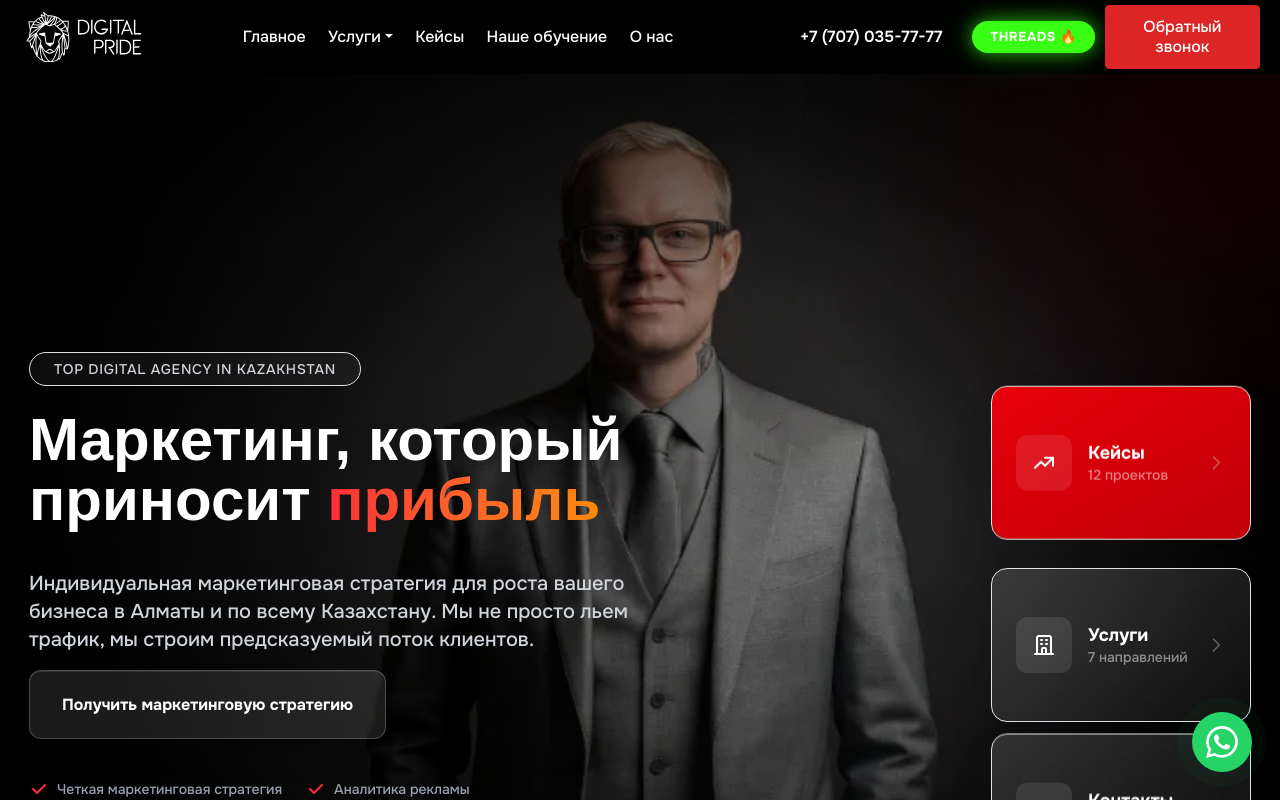
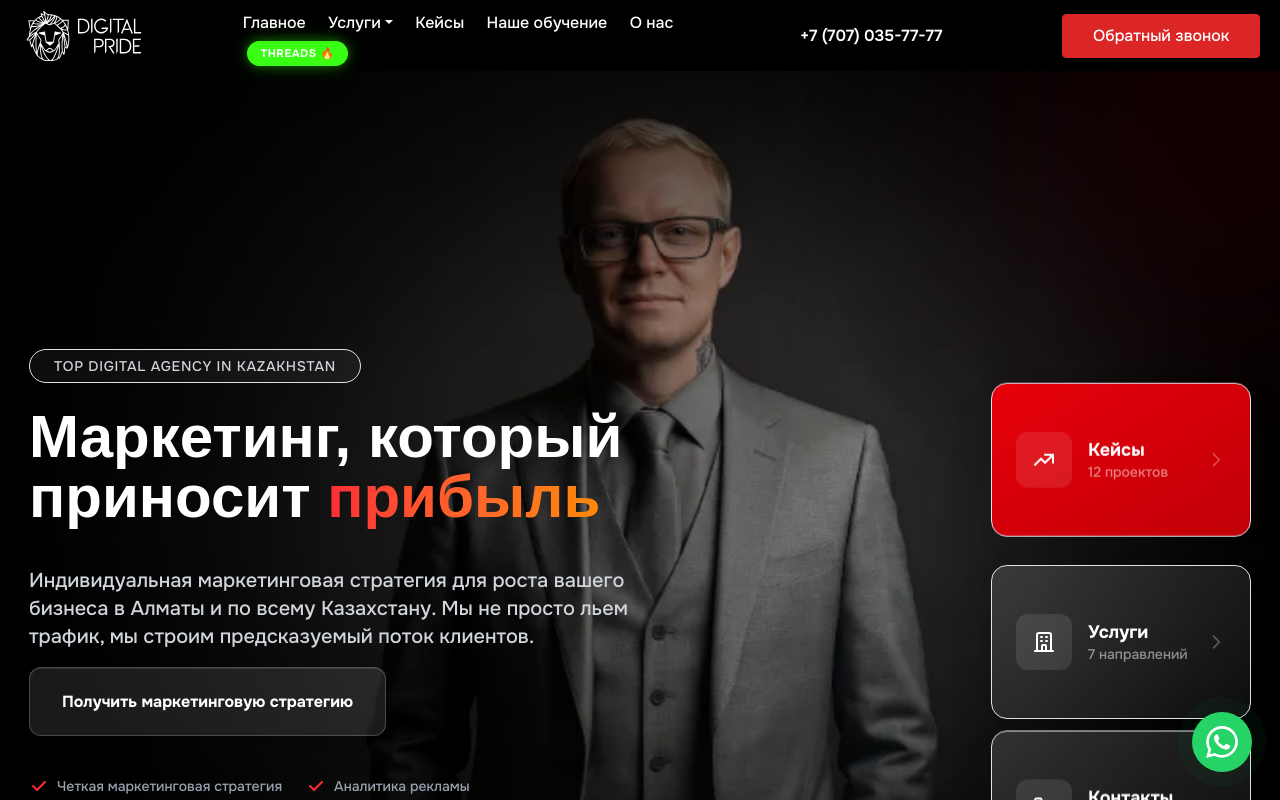
Before and after one commit to bizpridealmaty-a11y/digitalpride-next, a Next.js app: page / in a window 1280 px wide. Shown: the top 800 px of the page. Built offline with nearby package versions, Linux system fonts and the light colour scheme; a web font is replaced by a local one.

Commit message:
fix(layout): Move THREADS button to main nav menu as requested

```diff
--- a/src/components/layout/RawHeader.tsx
+++ b/src/components/layout/RawHeader.tsx
@@ -147,6 +147,9 @@ export default function RawHeader() {
                     <li class="nav-item">
                         <a class="nav-link" href="/contacts">О нас</a>
                     </li>
+                    <li class="nav-item" style="display:flex; align-items:center; margin-left:15px;">
+                        <a href="/threads-prodvizhenie" class="btn-threads" style="padding: 6px 14px !important; font-size: 11px !important; height:fit-content;">Threads 🔥</a>
+                    </li>
                 </ul>
             </div>
 
@@ -158,7 +161,6 @@ export default function RawHeader() {
 
             <div class="col-6 col-sm-6 col-md-6 col-lg-4 col-xl-3 align-self-center">
                 <div class="text-center text-xl-right" style="display:flex;align-items:center;justify-content:flex-end;gap:10px">
-                    <a href="/threads-prodvizhenie" class="btn-threads">Threads 🔥</a>
                     <button class="btn btn-primary tel_head-feedback_button" data-toggle="modal" data-target="#modal_form-feed">Обратный звонок</button>
                 </div>
             </div>
@@ -211,6 +213,9 @@ export default function RawHeader() {
                     <li class="nav-item">
                         <a class="nav-link" href="/contact">О нас</a>
                     </li>
+                    <li class="nav-item" style="display:flex; align-items:center; margin-left:15px;">
+                        <a href="/threads-prodvizhenie" class="btn-threads" style="padding: 6px 14px !important; font-size: 11px !important; height:fit-content;">Threads 🔥</a>
+                    </li>
                 </ul>
             </div>
 
@@ -222,7 +227,6 @@ export default function RawHeader() {
 
             <div class="col-6 col-sm-6 col-md-6 col-lg-4 col-xl-3 align-self-center">
                 <div class="text-center text-xl-right" style="display:flex;align-items:center;justify-content:flex-end;gap:10px">
-                    <a href="/threads-prodvizhenie" class="btn-threads">Threads 🔥</a>
                     <button class="btn btn-primary tel_head-feedback_button" data-toggle="modal" data-target="#modal_form-feed">Обратный звонок</button>
                 </div>
             </div>
```
